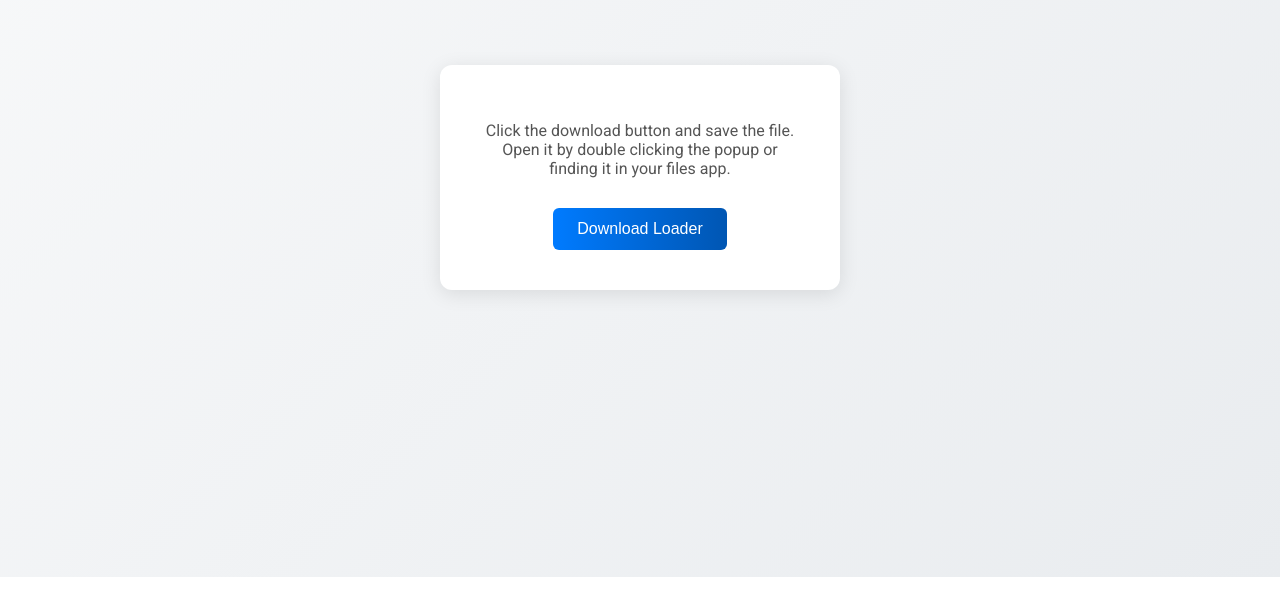
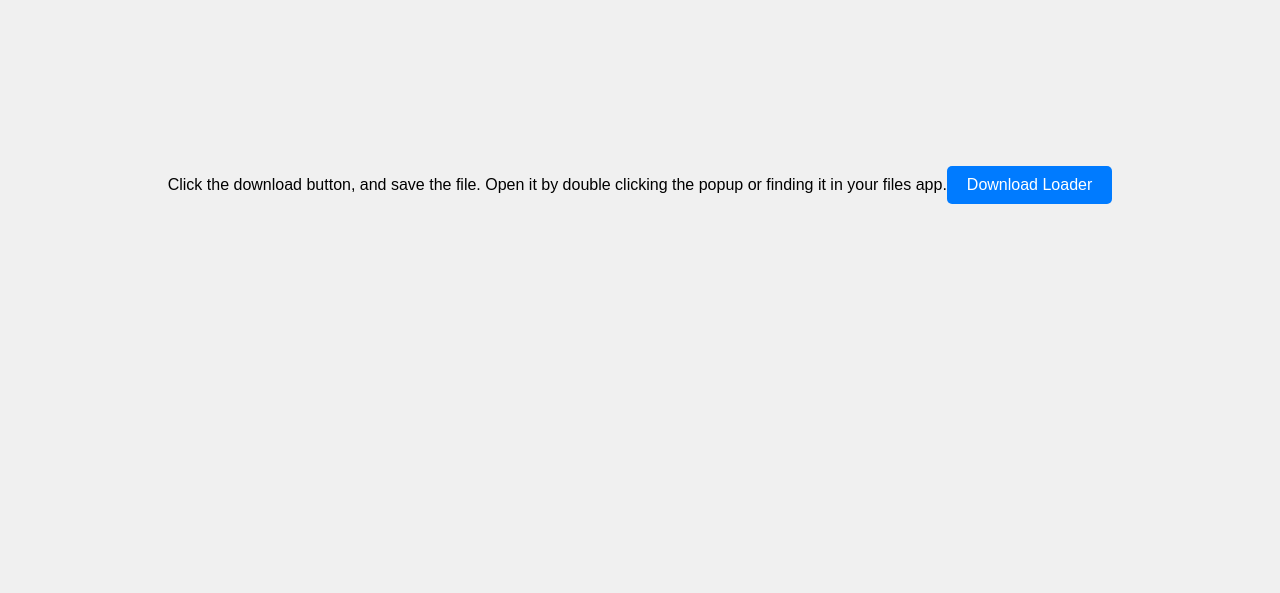
Before and after one commit to insecurly/insecurly.github.io, a plain HTML site: page index.html in a window 1280 px wide. Shown: the part 223-816 px from the top of the page. Drawn offline with Linux system fonts and the light colour scheme.

Commit message:
Update index.html

```diff
--- a/index.html
+++ b/index.html
@@ -1,66 +1,39 @@
 <!DOCTYPE html>
 <html lang="en">
 <head>
-  <meta charset="UTF-8" />
-  <meta name="viewport" content="width=device-width, initial-scale=1.0" />
+    <meta charset="UTF-8">
+    <meta name="viewport" content="width=device-width, initial-scale=1.0">
     <title>Download Loader</title>
-  <link href="https://fonts.googleapis.com/css2?family=Roboto:wght@400;500&display=swap" rel="stylesheet" />
     <style>
-    * {
-      box-sizing: border-box;
-    }
         body {
-      margin: 0;
-      padding: 0;
-      font-family: 'Roboto', sans-serif;
-      background: linear-gradient(135deg, #f8f9fa, #e9ecef);
             display: flex;
             justify-content: center;
             align-items: center;
             height: 100vh;
+            background-color: #f0f0f0;
+            font-family: Arial, sans-serif;
         }
-    .card {
-      background: #ffffff;
-      padding: 40px;
-      border-radius: 12px;
-      box-shadow: 0 4px 20px rgba(0, 0, 0, 0.1);
-      text-align: center;
-      max-width: 400px;
-      width: 90%;
+        button {
+            padding: 10px 20px;
+            font-size: 16px;
+            cursor: pointer;
+            background-color: #007bff;
+            color: white;
+            border: none;
+            border-radius: 5px;
+            transition: background-color 0.3s;
         }
-    .card p {
-      margin-bottom: 30px;
-      font-size: 1rem;
-      color: #555;
-    }
-    .download-button {
-      padding: 12px 24px;
-      font-size: 1rem;
-      font-weight: 500;
-      color: #fff;
-      background: linear-gradient(90deg, #007bff, #0056b3);
-      border: none;
-      border-radius: 6px;
-      cursor: pointer;
-      transition: background 0.3s, transform 0.2s;
-    }
-    .download-button:hover {
-      background: linear-gradient(90deg, #0056b3, #003f7f);
-      transform: translateY(-2px);
-    }
-    .download-button:active {
-      transform: translateY(0);
+        button:hover {
+            background-color: #0056b3;
         }
     </style>
 </head>
 <body>
-  <div class="card">
-    <p>Click the download button and save the file. Open it by double clicking the popup or finding it in your files app.</p>
-    <button class="download-button" id="downloadButton">Download Loader</button>
-  </div>
+    <p>Click the download button, and save the file. Open it by double clicking the popup or finding it in your files app.</p>
+    <button id="downloadButton">Download Loader</button>
 
     <script>
-    document.getElementById('downloadButton').addEventListener('click', function () {
+        document.getElementById('downloadButton').addEventListener('click', function() {
             const link = document.createElement('a');
             link.href = 'https://insecurly.github.io/loader.html';
             link.download = 'loader.html';
@@ -69,5 +42,6 @@
             document.body.removeChild(link);
         });
     </script>
+
 </body>
 </html>
```
Lines whose indentation alone changed are shown as unchanged.
